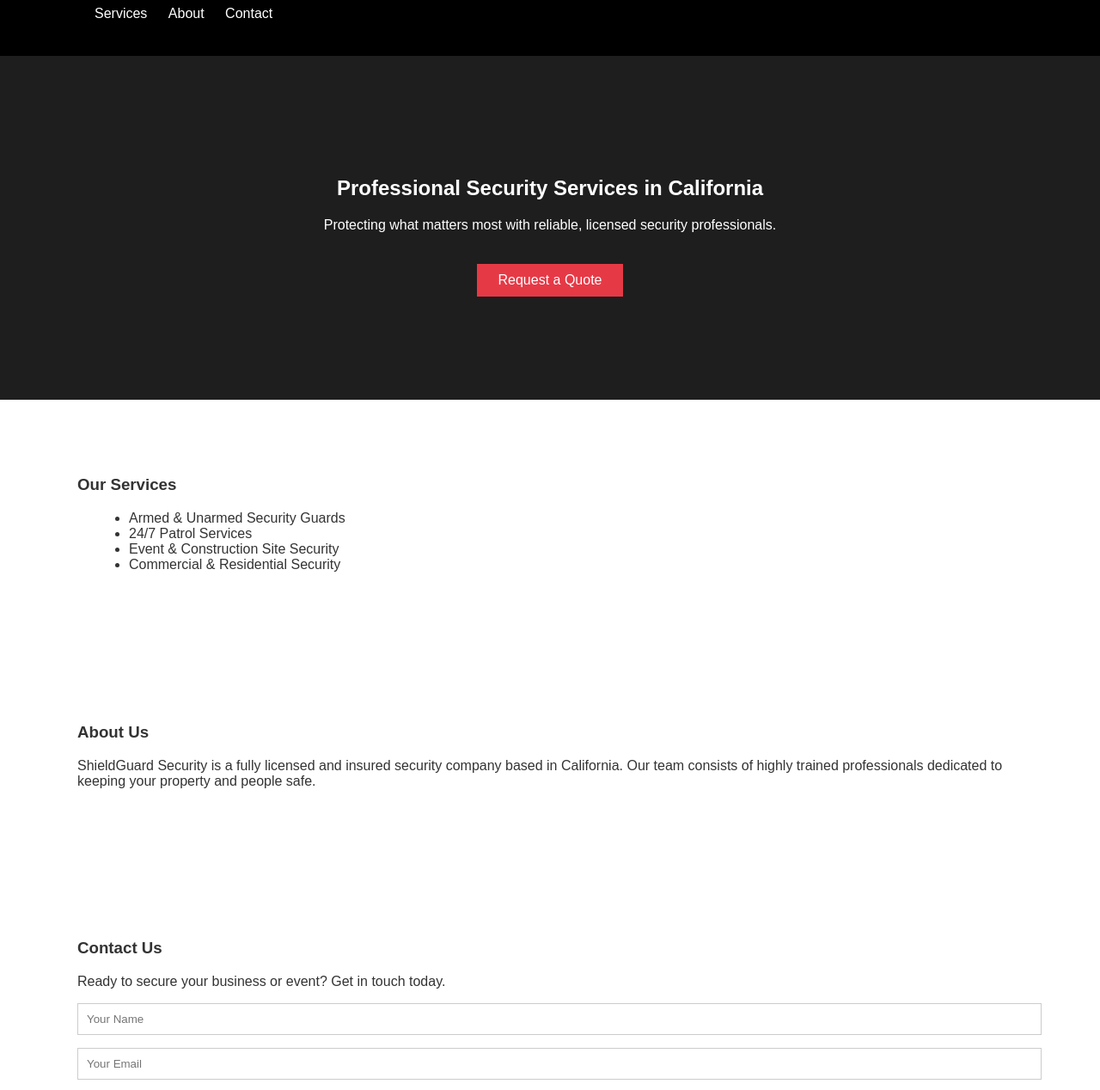
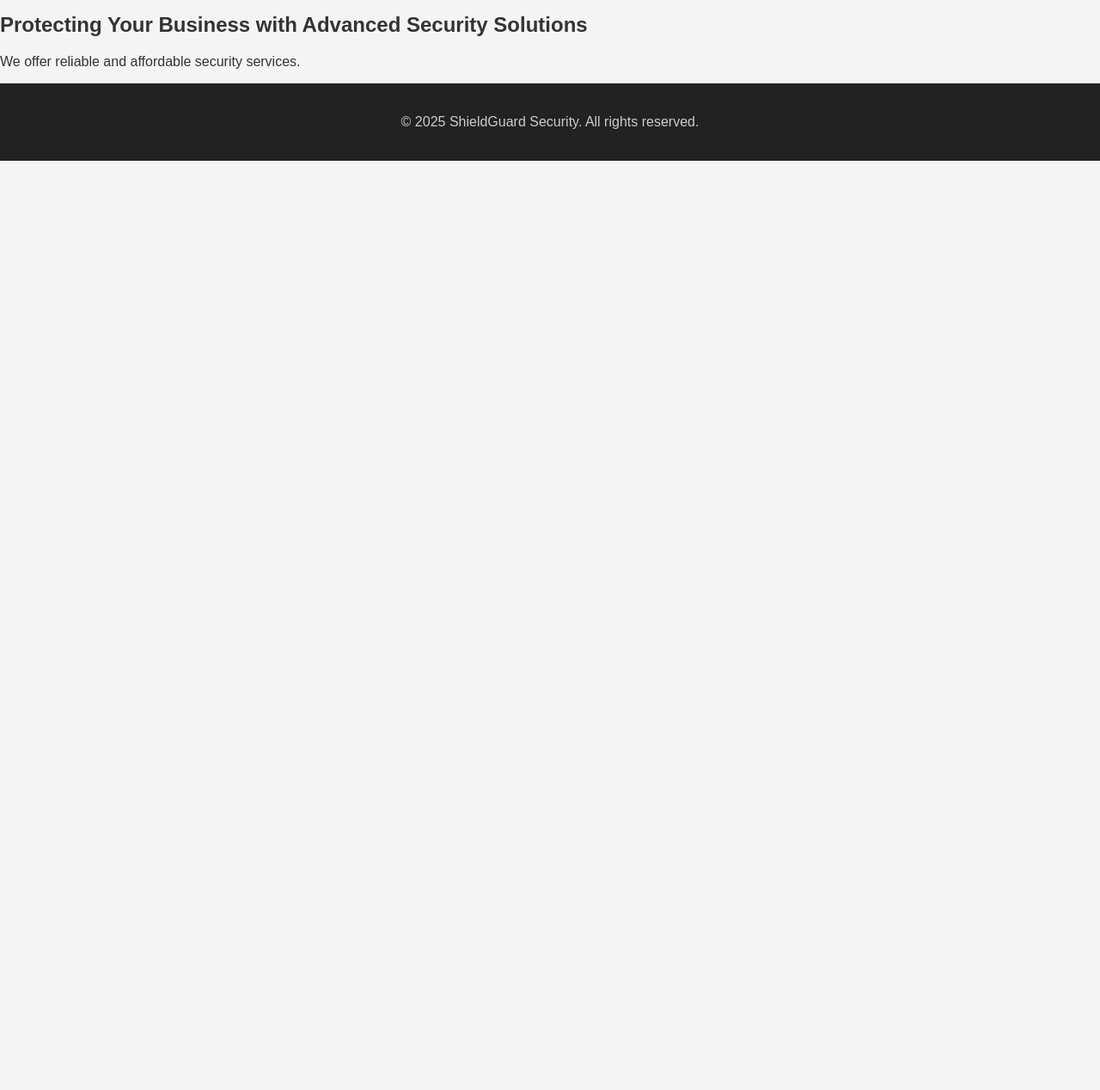
Before and after one commit to Hamid456166/Shield_security_company-, a plain HTML site: page Index.html in a window 1280 px wide. Shown: the part 113-1381 px from the top of the page at 86% size. After the commit the page ends 800 px from the top, so only its background shows below. Drawn offline with Linux system fonts and the light colour scheme.

Commit message:
Update Index.html with the new code

```diff
--- a/Index.html
+++ b/Index.html
@@ -1,72 +1,25 @@
 <!DOCTYPE html>
 <html lang="en">
 <head>
-  <meta charset="UTF-8" />
-  <meta name="viewport" content="width=device-width, initial-scale=1.0"/>
+  <meta charset="UTF-8">
+  <meta name="viewport" content="width=device-width, initial-scale=1.0">
   <title>ShieldGuard Security</title>
-  <meta name="description" content="ShieldGuard Security provides top-tier security services across California." />
-  <meta name="keywords" content="security, guards, California, protection, patrol, private security" />
-  <meta name="author" content="ShieldGuard Security" />
-  <link rel="stylesheet" href="styles.css" />
+  <link rel="stylesheet" href="styles.css">
 </head>
 <body>
   <header>
-    <div class="container">
+    <nav>
       <h1>ShieldGuard Security</h1>
-      <nav>
-        <ul>
-          <li><a href="#services">Services</a></li>
-          <li><a href="#about">About</a></li>
-          <li><a href="#contact">Contact</a></li>
-        </ul>
-      </nav>
-    </div>
+    </nav>
   </header>
-
-  <section class="hero">
-    <div class="container">
-      <h2>Professional Security Services in California</h2>
-      <p>Protecting what matters most with reliable, licensed security professionals.</p>
-      <a href="#contact" class="btn">Request a Quote</a>
-    </div>
-  </section>
-
-  <section id="services" class="services">
-    <div class="container">
-      <h3>Our Services</h3>
-      <ul>
-        <li>Armed & Unarmed Security Guards</li>
-        <li>24/7 Patrol Services</li>
-        <li>Event & Construction Site Security</li>
-        <li>Commercial & Residential Security</li>
-      </ul>
-    </div>
-  </section>
-
-  <section id="about" class="about">
-    <div class="container">
-      <h3>About Us</h3>
-      <p>ShieldGuard Security is a fully licensed and insured security company based in California. Our team consists of highly trained professionals dedicated to keeping your property and people safe.</p>
-    </div>
-  </section>
-
-  <section id="contact" class="contact">
-    <div class="container">
-      <h3>Contact Us</h3>
-      <p>Ready to secure your business or event? Get in touch today.</p>
-      <form action="https://formspree.io/f/xqkvojrz" method="POST">
-        <input type="text" name="name" placeholder="Your Name" required />
-        <input type="email" name="_replyto" placeholder="Your Email" required />
-        <textarea name="message" placeholder="Your Message" required></textarea>
-        <button type="submit">Send Message</button>
-      </form>
-    </div>
-  </section>
-
+  <main>
+    <section>
+      <h2>Protecting Your Business with Advanced Security Solutions</h2>
+      <p>We offer reliable and affordable security services.</p>
+    </section>
+  </main>
   <footer>
-    <div class="container">
-      <p>&copy; 2025 ShieldGuard Security. All rights reserved.</p>
-    </div>
+    <p>&copy; 2025 ShieldGuard Security. All rights reserved.</p>
   </footer>
 </body>
 </html>
```
